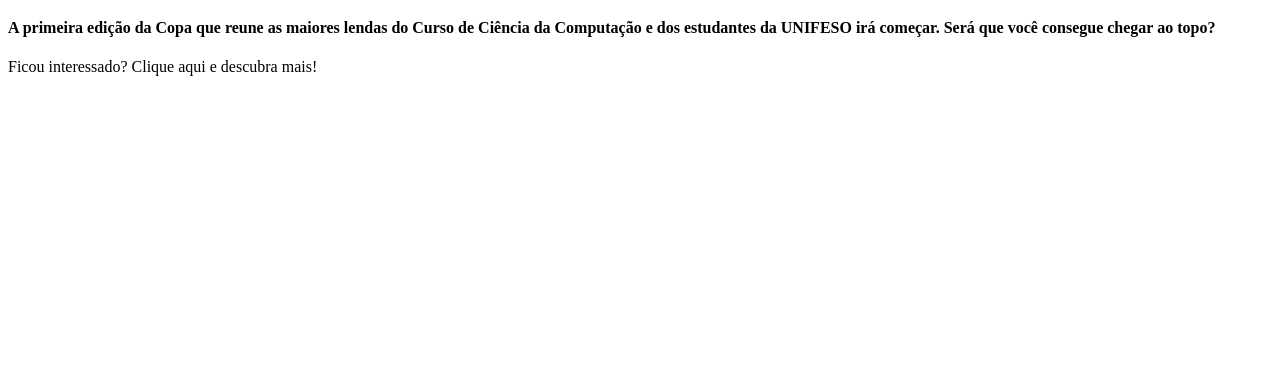
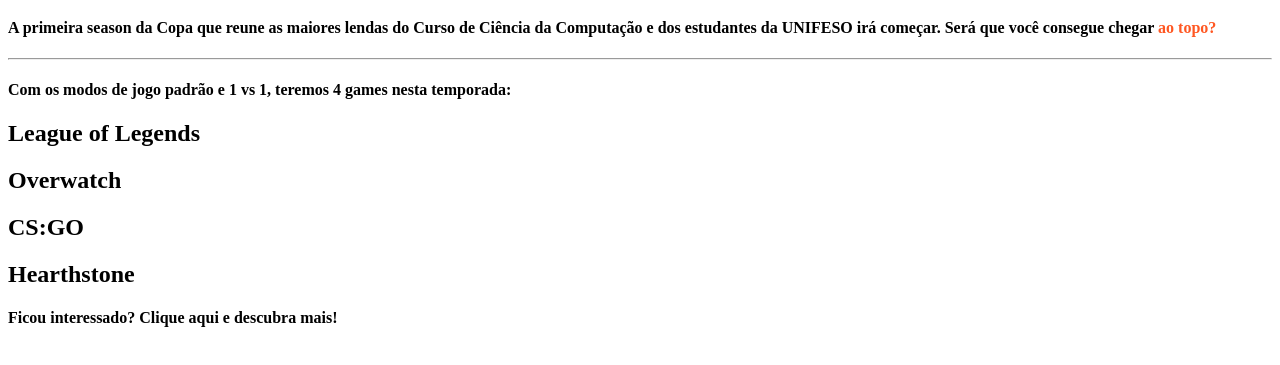
Before and after one commit to Katreque/owlecup, a website: page app/views/home.html in a window 1280 px wide. Shown: the part 387-752 px from the top of the page. Drawn offline with Linux system fonts and the light colour scheme; files whose address does not match are found by name.

Commit message:
Ajustes no padding do footer + adicao de conteudo na home

```diff
--- /dev/null
+++ b/app/styles/position.css
@@ -0,0 +1,3 @@
+footer {
+  padding-bottom: 10px;
+}
--- a/app/views/home.html
+++ b/app/views/home.html
@@ -9,8 +9,14 @@
       <img class="imageAni" src="./app/images/logo.gif" width="220" height="220">
       <h1>"It's Show Time!"</h1>
       <div class="col-sm-8 col-sm-offset-2 text-center">
-        <h4>A primeira edição da Copa que reune as maiores lendas do Curso de Ciência da Computação e dos estudantes da UNIFESO irá começar. Será que você consegue chegar<strong> ao topo?</strong></h4>
-        <p>Ficou interessado? Clique aqui e descubra mais!</p>
+        <h4>A primeira season da Copa que reune as maiores lendas do Curso de Ciência da Computação e dos estudantes da UNIFESO irá começar. Será que você consegue chegar<strong style="color: #FF5722"> ao topo?</strong></h4>
+        <hr>
+        <h4>Com os modos de jogo padrão e 1 vs 1, teremos 4 games nesta temporada:</h4>
+          <h2>League of Legends</h2>
+          <h2>Overwatch</h2>
+          <h2>CS:GO</h2>
+          <h2>Hearthstone</h2>
+        <h4>Ficou interessado? Clique aqui e descubra mais!</h4>
       </div>
     </div>
   </body>
```
